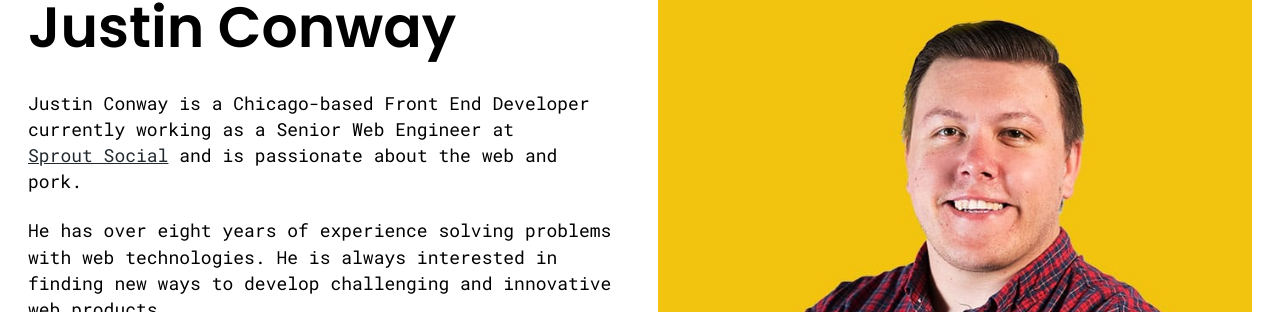
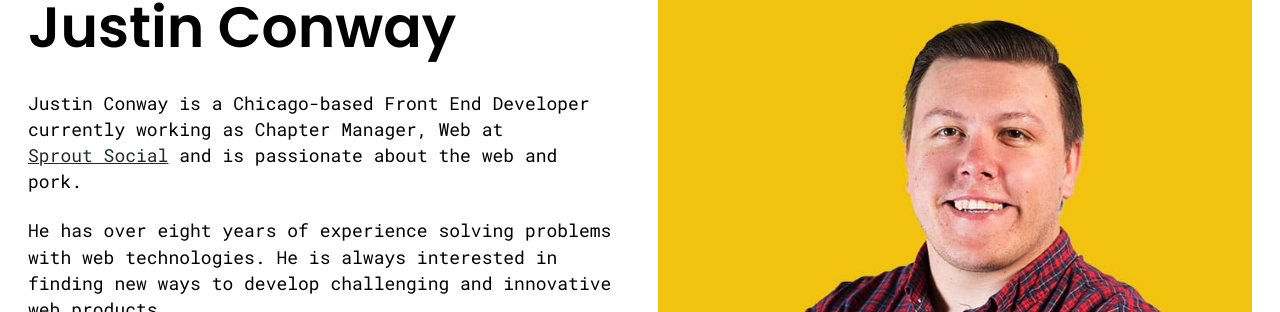
Before and after one commit to conwaydev/conwaydev.github.io, a Jekyll site: the page built from index.html, in a window 1280 px wide and 900 px high. Shown: the part 123-435 px from the top of the window. Built offline with Jekyll 4.4.1, drawn with Linux system fonts in a browser that asks for light colours.

Commit message:
update title

```diff
--- a/index.html
+++ b/index.html
@@ -17,7 +17,7 @@ layout: default
     <div class="w-full lg:w-1/2 px-4 mt-4 lg:mt-0">
         <h1>Justin Conway</h1>
 
-        <p>Justin Conway is a Chicago-based Front End Developer currently working as a Senior Web Engineer at <a class="text-black hover:text-blue" href="//sproutsocial.com" target="_blank" rel="noreferrer">Sprout&nbsp;Social</a> and is passionate about the web and pork.</p>
+        <p>Justin Conway is a Chicago-based Front End Developer currently working as Chapter Manager, Web at <a class="text-black hover:text-blue" href="//sproutsocial.com" target="_blank" rel="noreferrer">Sprout&nbsp;Social</a> and is passionate about the web and pork.</p>
 
         <p>He has over eight years of experience solving problems with web technologies. He is always interested in finding new ways to develop challenging and innovative web products.</p>
 
```
